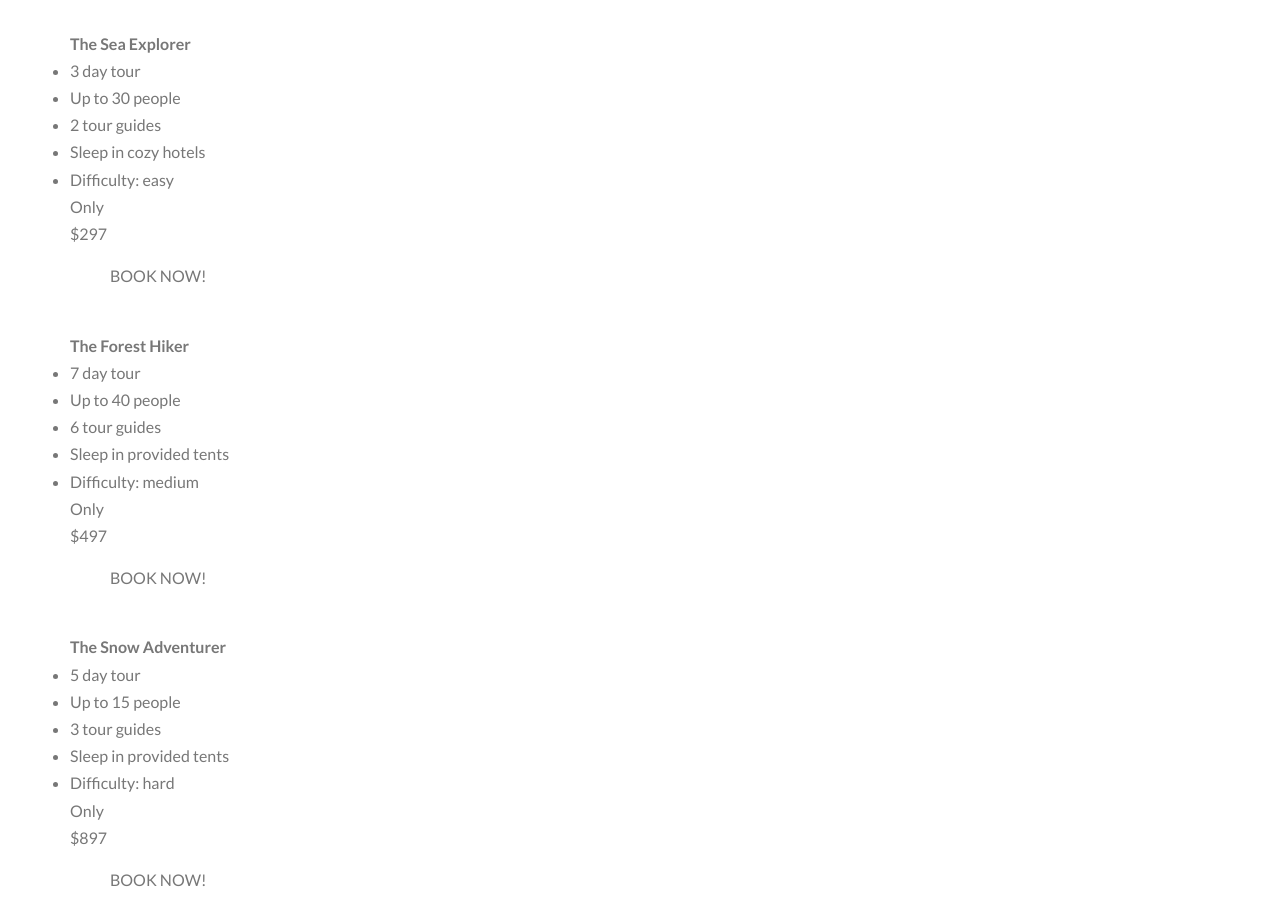
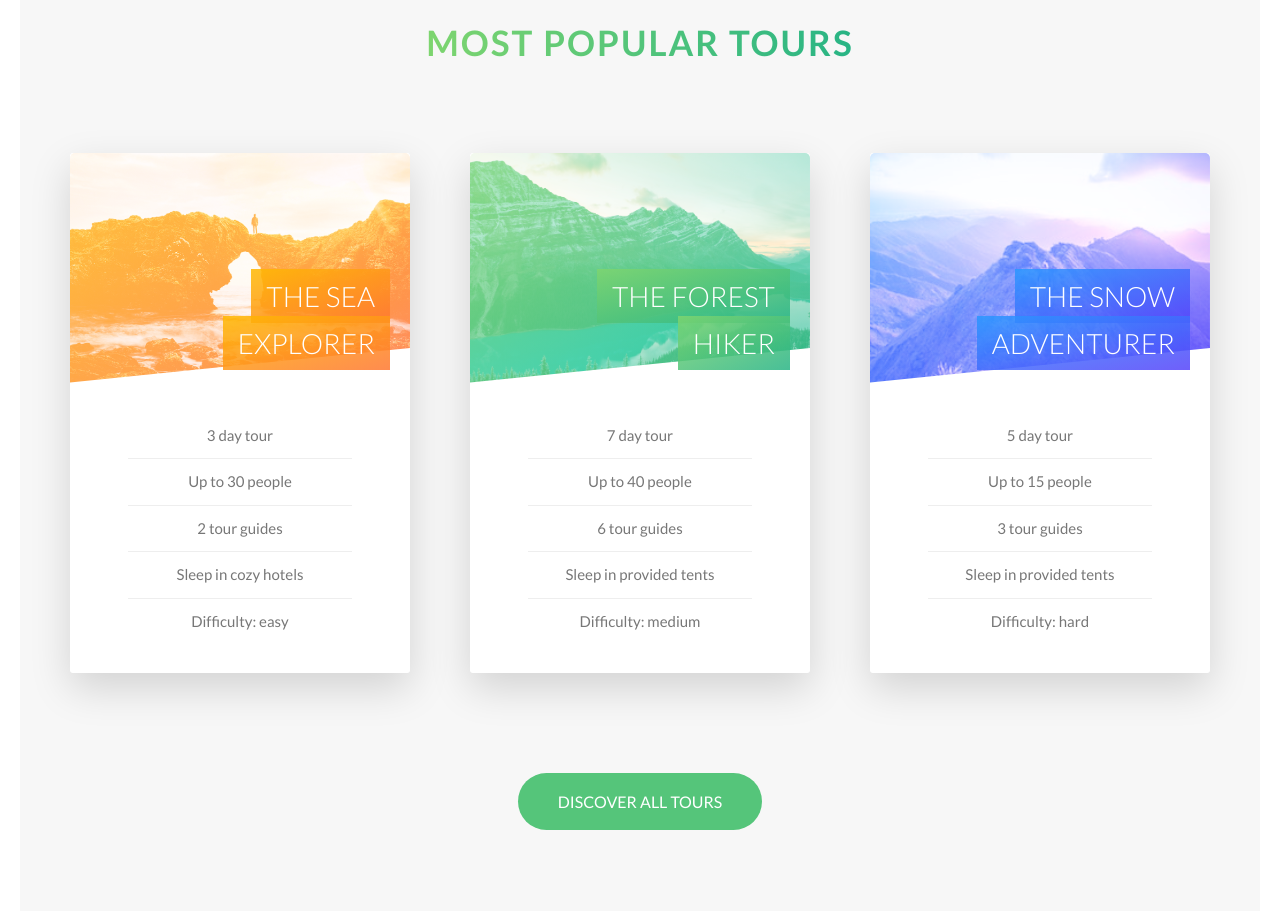
Before and after one commit to AnaMdTech/tour-website-landing-page, a website: page index.html in a window 1280 px wide. Shown: the part 2295-3206 px from the top of the page. Drawn offline with nearby package versions, Linux system fonts and the light colour scheme; files that its build step writes are made by us from their sources; files whose address does not match are found by name.

Commit message:
Add: sass codes needed for tours section

```diff
--- a/sass/abstracts/_variables.scss
+++ b/sass/abstracts/_variables.scss
@@ -3,7 +3,14 @@ $color-primary: #55c57a;
 $color-primary-light: #7ed56f;
 $color-primary-dark: #28b485;
 
+$color-secondary-light: #ffb900;
+$color-secondary-dark: #ff7730;
+
+$color-tertiary-light: #2998ff;
+$color-tertiary-dark: #5643fa;
+
 $color-grey-light-1: #f7f7f7;
+$color-grey-light-2: #eee;
 
 $color-grey-dark: #777;
 $color-white: #fff;
--- a/sass/base/_utilities.scss
+++ b/sass/base/_utilities.scss
@@ -13,3 +13,11 @@
 .u-margin-bottom-big {
   margin-bottom: 8rem;
 }
+
+.u-margin-top-big {
+  margin-top: 8rem;
+}
+
+.u-margin-top-huge {
+  margin-top: 10rem;
+}
--- a/sass/layout/_grid.scss
+++ b/sass/layout/_grid.scss
@@ -25,4 +25,13 @@
       margin-right: $gutter-horizontal;
     }
   }
+
+  .col-1-of-3 {
+    width: calc((100% - 2 * #{$gutter-horizontal}) / 3);
+    float: left;
+
+    &:not(:last-child) {
+      margin-right: $gutter-horizontal;
+    }
+  }
 }
--- a/sass/main.scss
+++ b/sass/main.scss
@@ -10,6 +10,7 @@
 @import "components/button";
 @import "components/composition";
 @import "components/feature-box";
+@import "components/card";
 
 @import "layout/grid";
 @import "layout/header";
--- a/sass/pages/_home.scss
+++ b/sass/pages/_home.scss
@@ -20,3 +20,9 @@
     transform: skewY(7deg);
   }
 }
+
+.section-tours {
+  background-color: $color-grey-light-1;
+  padding: 25rem 0 50rem 0;
+  margin-top: -10rem;
+}
```
